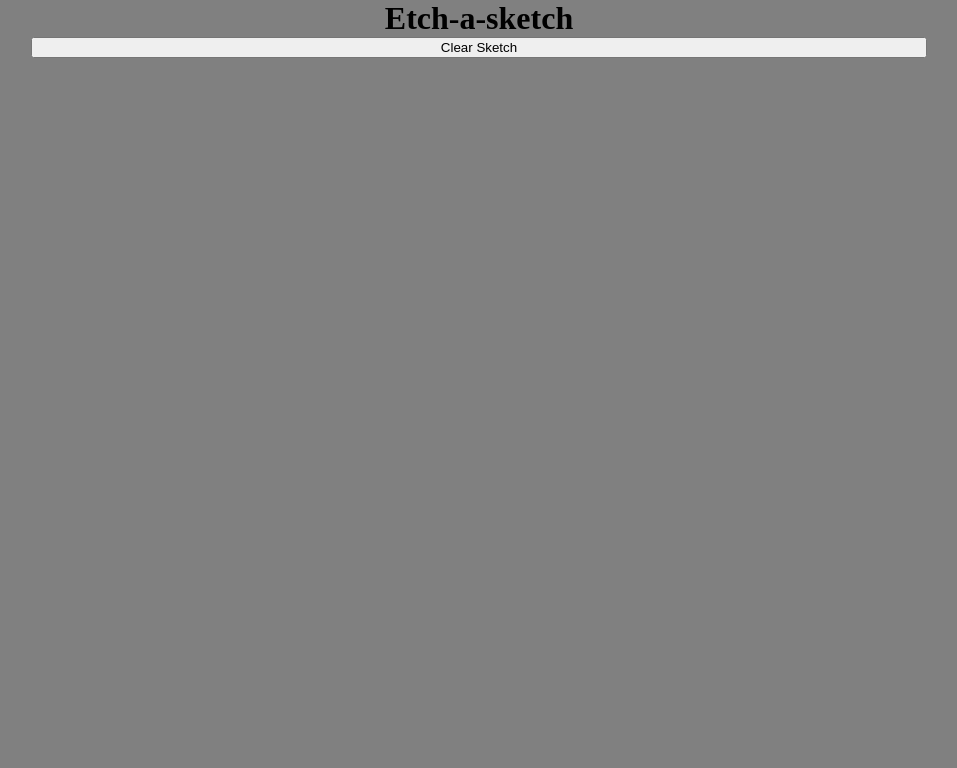
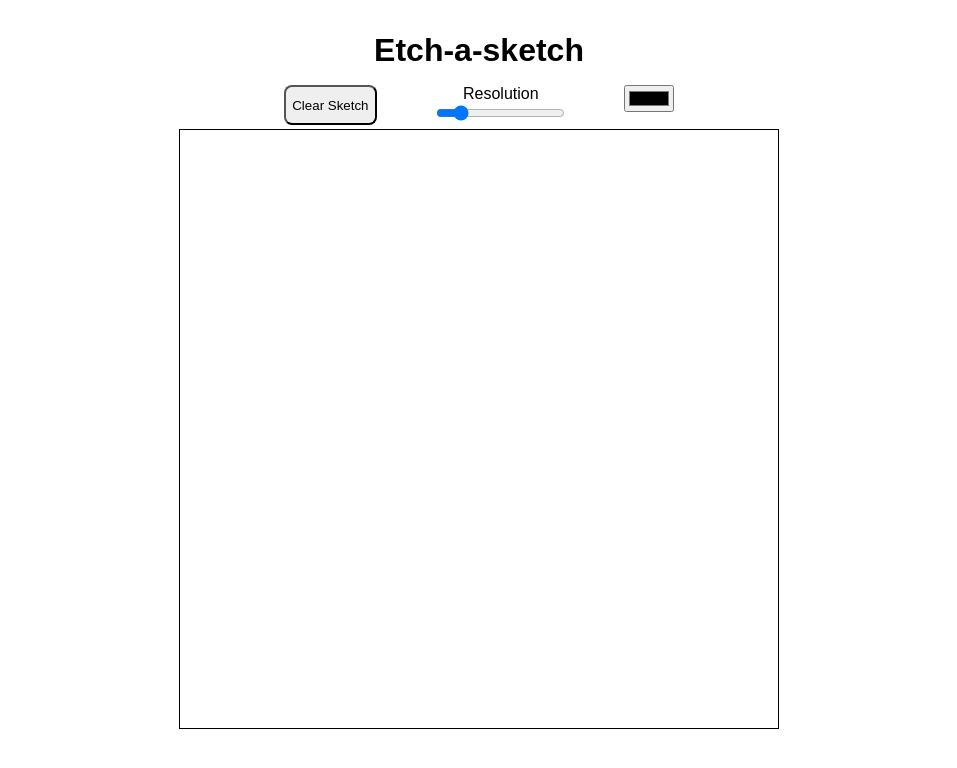
Before and after one commit to DavidPelo/etch-a-sketch, a plain HTML site: page index.html in a window 1280 px wide. Shown: the whole page, without its empty margins (161-1118 px from the left). Drawn offline with Linux system fonts and the light colour scheme.

Commit message:
Styled etch-a-sketch features

```diff
--- a/app.js
+++ b/app.js
@@ -1,45 +1,69 @@
 const etchContainer = document.querySelector('.etch-container');
 const clearBtn = document.querySelector('.clear-sketch');
+const sizeSlider = document.querySelector('#size');
+const colorSelector = document.querySelector('#color');
 
-let defaultGridSize = 16;
+//default values
+sizeSlider.value = 16;
+colorSelector.value = 'black';
+let gridSize = 16;
+let color = colorSelector.value; //black
 
-loadEtchContainer(defaultGridSize);
+//load etch-a-sketch and event listeners once elements are created
+loadEtchContainer(gridSize);
 loadEventListeners();
 
-function loadEtchContainer(size) {
-    console.log(size);
-    etchContainer.innerHTML = '';
+function loadEtchContainer(gridSize) {
+    etchContainer.innerHTML = "";
 
-    for(var i = 0; i < size; i++) {
+    //add a row, for each row, add gridSize columns
+    for(var i = 0; i < gridSize; i++) {
         newRow = document.createElement('div');
         newRow.classList.add('row');
-        console.log('new row added');
 
-        for(var j = 0; j < size; j++) {
+        for(var j = 0; j < gridSize; j++) {
             newColumn = document.createElement('div');
             newColumn.classList.add('column');
             newRow.appendChild(newColumn);
-            console.log('new column added');
         }
 
         etchContainer.appendChild(newRow);
     }
+
+    //load event listeners for each ethc-a-sketch square div
+    loadGridEventListeners();
 }
 
+//event listeners for inputs
 function loadEventListeners() {
+    clearBtn.addEventListener('click', clearSketch);
+    sizeSlider.addEventListener('input', changeGridSize);
+    colorSelector.addEventListener('change', changeColor);
+}
+
+//load each event listener for each grid square
+function loadGridEventListeners() {
     let etchSquares = etchContainer.querySelectorAll('.column');
     etchSquares.forEach(square => square.addEventListener('mouseover', colorSquare));
-    clearBtn.addEventListener('click', clearSketch);
 }
 
+//colors the square when colorSqaure is called by the event listener
 function colorSquare() {
-    this.style.backgroundColor = 'black';
+    this.style.backgroundColor = color;
 }
 
+//clears sketch
 function clearSketch() {
     let etchSquares = etchContainer.querySelectorAll('.column');
     etchSquares.forEach(square => square.style.backgroundColor = 'white')
-    let gridSize = prompt('What size grid would you lke?');
+}
 
-    loadEtchContainer(gridSize);
+//changes grid size by calling loadEtchContainer with input value
+function changeGridSize(e) {
+    loadEtchContainer(e.target.value);
 }
+
+//set global color variable value
+function changeColor(e) {
+    color = e.target.value;
+}
--- a/index.html
+++ b/index.html
@@ -10,9 +10,18 @@
 </head>
 <body>
     <div class="container">
-        <h1>Etch-a-sketch</h1>
-        <button class="clear-sketch">Clear Sketch</button>
-        <div class="etch-container">
+        <h1 class="title">Etch-a-sketch</h1>
+        <div class="content-container">
+            <div class="features-container">
+                <button class="clear-sketch">Clear Sketch</button>
+                <div class="size-container">
+                    <p>Resolution</p>
+                    <input type="range" name="size" id="size" min="1" max="100">
+                </div>
+                <input type="color" name="color" id="color">
+            </div>
+            <div class="etch-container">
+            </div>
         </div>
     </div>
 </body>
--- a/styles.css
+++ b/styles.css
@@ -9,25 +9,45 @@ body, h1, h2, h3, p, div {
 
 body {
     text-align: center;
-    background-color: grey;
+    background-color: white;
+    font-family: Arial, Helvetica, sans-serif;
+}
+
+button {
+    border-radius: 8px;
+    padding: .75em .5em;
 }
 
 .container {
     display: flex;
     flex-direction: column;
-    height: 100vh;
     width: 70%;
     max-width: 1280px;
     margin: 0px auto;
 }
 
+.content-container {
+    display: flex;
+    flex-direction: column;
+    align-items: center;
+    justify-content: space-between;
+}
+
 .etch-container {
+    border: 1px solid black;
     display: flex;
     flex-direction: column;
     width: 600px;
     height: 600px;
     margin: 50px auto;
+    margin: .25em auto;
+}
 
+.features-container {
+    display: flex;
+    margin-top: 1em;
+    width: 50%;
+    justify-content: space-around;
 }
 
 .row {
@@ -39,3 +59,7 @@ body {
 .column {
     flex: 1;
 }
+
+.title {
+    margin-top: 1em;
+}
```
